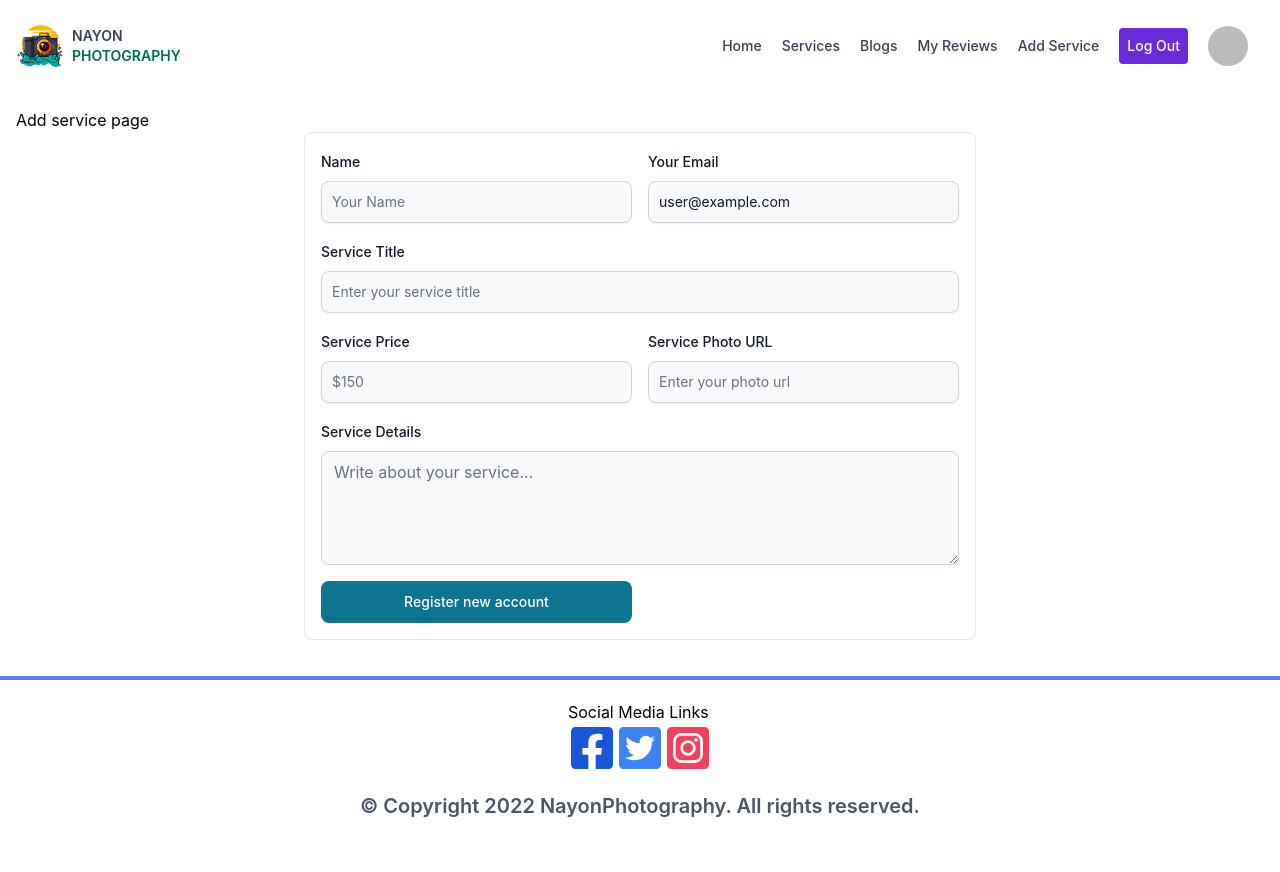
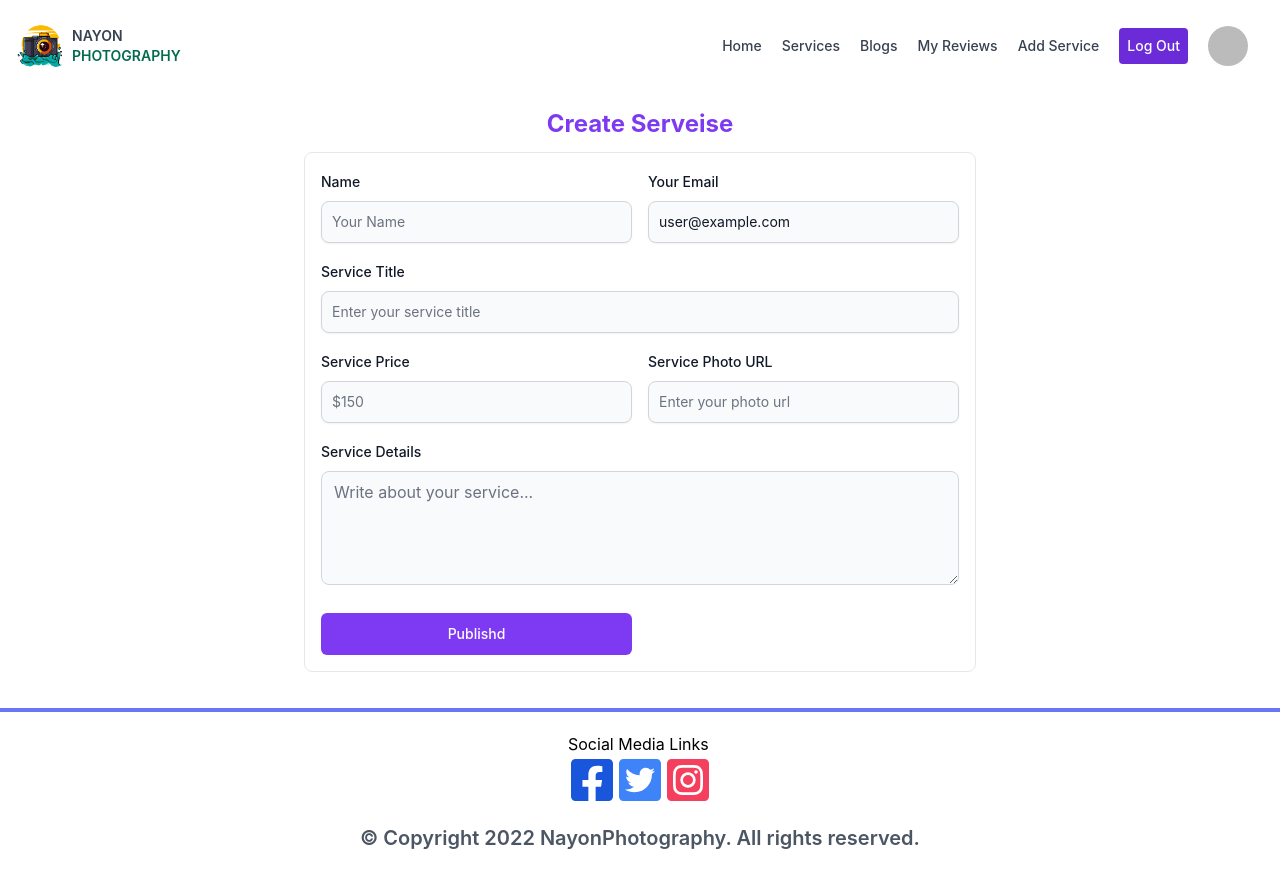
Before and after one commit to nayon64/nayon_photographer-client, a React (Create React App) app: page /addService in a window 1280 px wide. Before the commit the page ends 840 px from the top, so only its background shows below. Built offline with nearby package versions, Linux system fonts and the light colour scheme; no server answers; sample sign-in values are in the browser's storage.

Commit message:
install react-photo-view and add services cart

```diff
--- a/package.json
+++ b/package.json
@@ -13,6 +13,7 @@
     "react-dom": "^18.2.0",
     "react-hot-toast": "^2.4.0",
     "react-icons": "^4.6.0",
+    "react-photo-view": "^1.2.2",
     "react-router-dom": "^6.4.3",
     "react-scripts": "5.0.1",
     "react-toastify": "^9.1.1",
--- a/src/Pages/AddService/AddService.js
+++ b/src/Pages/AddService/AddService.js
@@ -39,7 +39,9 @@ const AddService = () => {
 
 	return (
     <div className="container mx-auto p-4">
-      <h1>Add service page</h1>
+      <h1 className="text-center text-xl mb-3 font-bold md:text-2xl text-purple-600">
+        Create Serveise
+      </h1>
       <form
         onSubmit={handleSubmit}
         className="grid md:grid-cols-2 gap-4 max-w-2xl p-4 border rounded-lg mx-auto"
@@ -128,7 +130,12 @@ const AddService = () => {
           />
         </div>
 
-        <Button type="submit">Register new account</Button>
+        <Button
+          className='className="py-2 px-3 bg-purple-600 rounded-md text-white mt-3 text-sm font-medium"'
+          type="submit"
+        >
+          Publishd
+        </Button>
       </form>
     </div>
   );
--- a/src/Pages/Shared/Service.Cart/ServiceCart.js
+++ b/src/Pages/Shared/Service.Cart/ServiceCart.js
@@ -1,14 +1,21 @@
 import React from 'react';
+import { PhotoProvider, PhotoView } from 'react-photo-view';
 import { Link } from 'react-router-dom';
 
 const ServiceCart = ({ service }) => {
+  const { title, about, picture, price, rating, _id } = service;
 
-	const { title, about, picture, price, rating,_id } = service;
+
   return (
     <div className="block border rounded-xl overflow-hidden">
       <div className="h-48">
-        <img className="h-full object-cover w-full" src={picture} alt="" />
+        <PhotoProvider>
+          <PhotoView src={picture}>
+            <img className="h-full object-cover w-full" src={picture} alt="" />
+          </PhotoView>
+        </PhotoProvider>
       </div>
+
       <div>
         <div className="py-4 px-3 flex flex-col justify-between ">
           <div>
--- a/src/index.js
+++ b/src/index.js
@@ -6,6 +6,7 @@ import reportWebVitals from './reportWebVitals';
 import AuthProvide from './context/AuthProvide';
 import { ToastContainer } from "react-toastify";
 import "react-toastify/dist/ReactToastify.css";
+import "react-photo-view/dist/react-photo-view.css";
 
 const root = ReactDOM.createRoot(document.getElementById('root'));
 root.render(
```
Also changed, not shown: src/Pages/Home/Portfolio/Portfolio.js (+6 -4 lines), 1 other file (tests, documents, lock files or other folders).
